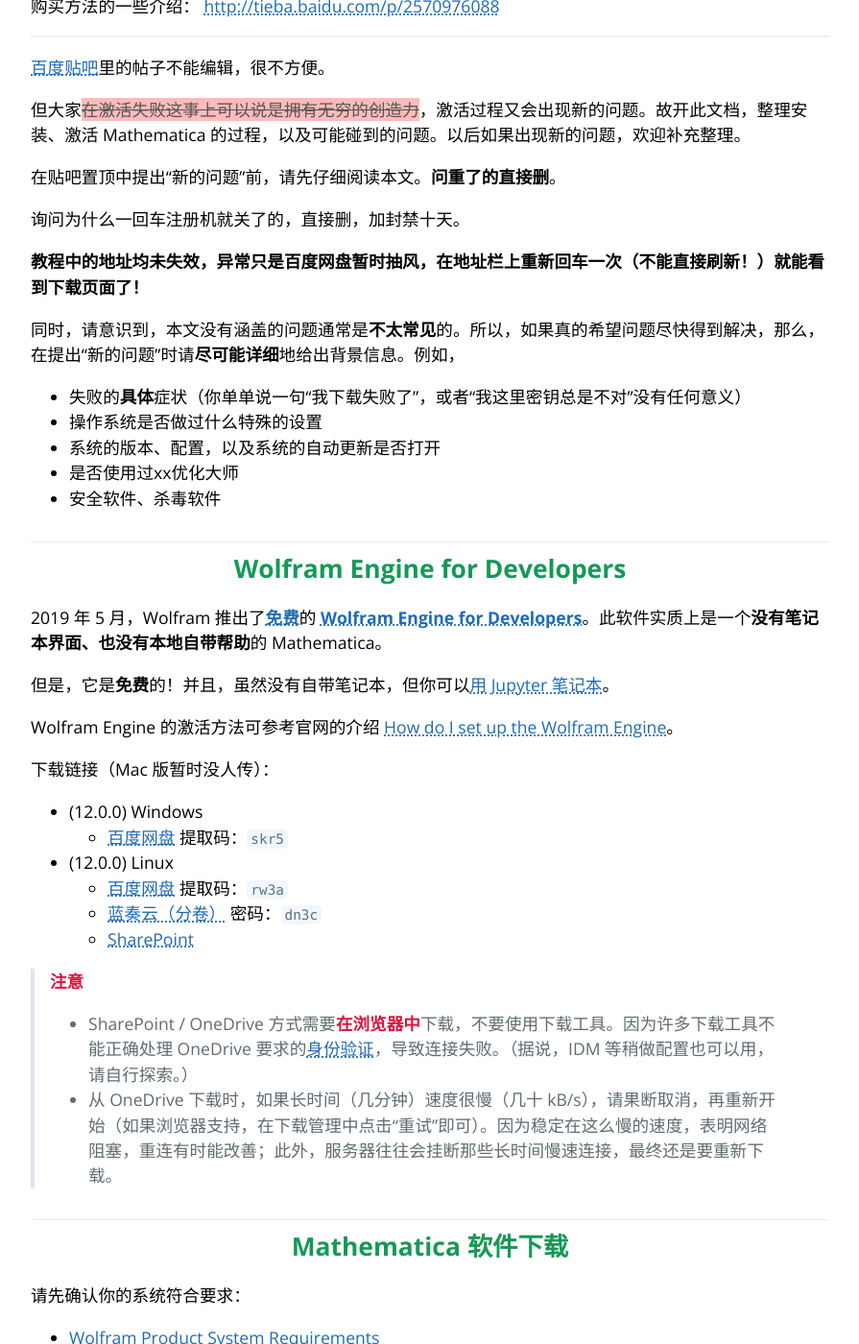
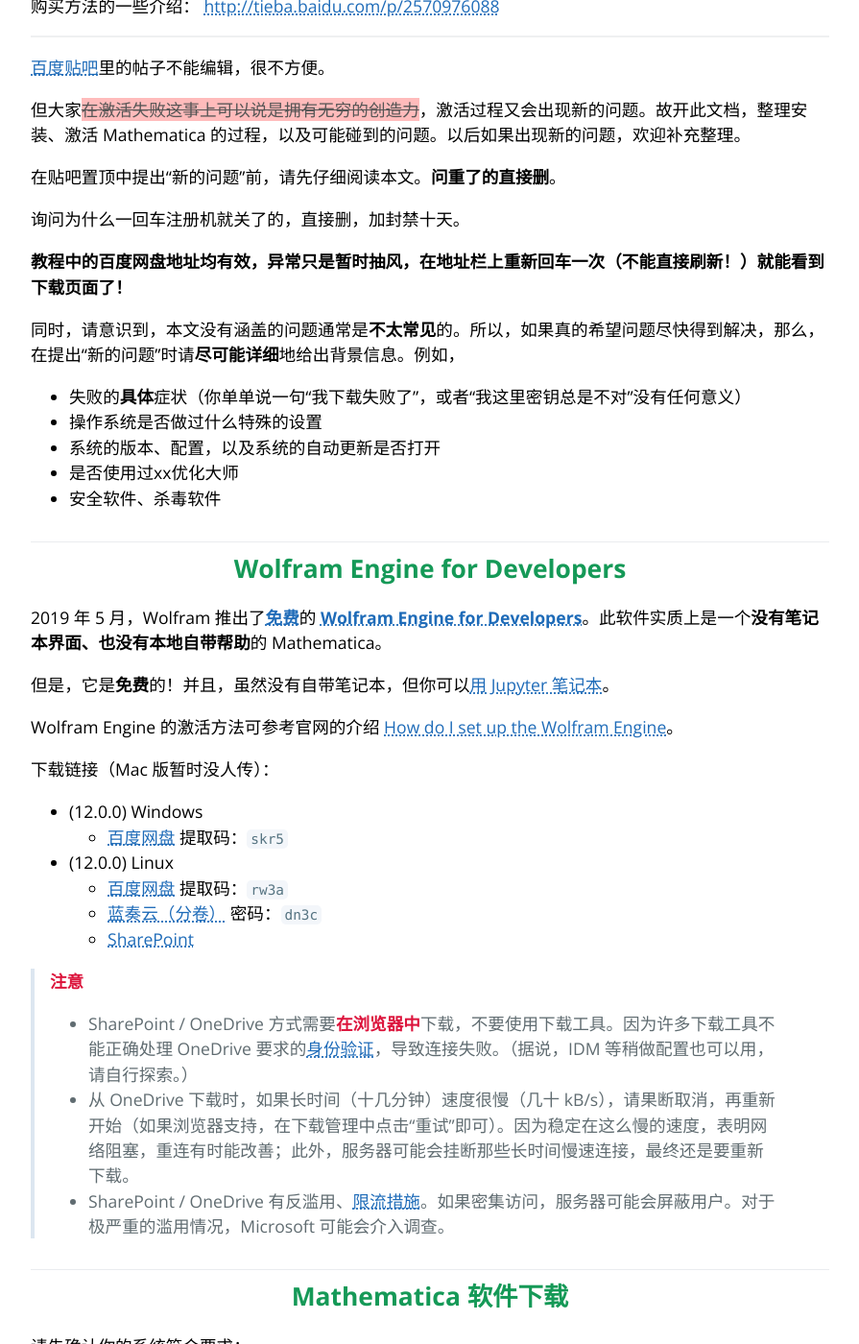
Before and after one commit to TieBaMma/InstallTutorial, a Jekyll site: the page built from index.md, in a window 1280 px wide and 1400 px high, scrolled down 682 px. Shown: the whole window at 96% size, without its empty margins (192-1087 px from the left). Built offline with Jekyll 4.4.1, drawn with Linux system fonts in a browser that asks for light colours; some of the changed text lies outside the part shown.

Commit message:
🎨 Polish words (article)

```diff
--- a/index.md
+++ b/index.md
@@ -23,7 +23,7 @@
 
 询问为什么一回车注册机就关了的，直接删，加封禁十天。
 
-**教程中的地址均未失效，异常只是百度网盘暂时抽风，在地址栏上重新回车一次（不能直接刷新！）就能看到下载页面了！**
+**教程中的百度网盘地址均有效，异常只是暂时抽风，在地址栏上重新回车一次（不能直接刷新！）就能看到下载页面了！**
 
 同时，请意识到，本文没有涵盖的问题通常是**不太常见**的。所以，如果真的希望问题尽快得到解决，那么，在提出“新的问题”时请**尽可能详细**地给出背景信息。例如，
 
@@ -54,7 +54,8 @@
 > **注意**
 >
 > * SharePoint / OneDrive 方式需要**在浏览器中**下载，不要使用下载工具。因为许多下载工具不能正确处理 OneDrive 要求的[身份验证](https://docs.microsoft.com/en-us/sharepoint/authentication)，导致连接失败。（据说，IDM 等稍做配置也可以用，请自行探索。）
-> * 从 OneDrive 下载时，如果长时间（几分钟）速度很慢（几十 kB/s），请果断取消，再重新开始（如果浏览器支持，在下载管理中点击“重试”即可）。因为稳定在这么慢的速度，表明网络阻塞，重连有时能改善；此外，服务器往往会挂断那些长时间慢速连接，最终还是要重新下载。
+> * 从 OneDrive 下载时，如果长时间（十几分钟）速度很慢（几十 kB/s），请果断取消，再重新开始（如果浏览器支持，在下载管理中点击“重试”即可）。因为稳定在这么慢的速度，表明网络阻塞，重连有时能改善；此外，服务器可能会挂断那些长时间慢速连接，最终还是要重新下载。
+> * SharePoint / OneDrive 有反滥用、[限流措施](https://docs.microsoft.com/en-us/sharepoint/dev/general-development/how-to-avoid-getting-throttled-or-blocked-in-sharepoint-online)。如果密集访问，服务器可能会屏蔽用户。对于极严重的滥用情况，Microsoft 可能会介入调查。
 
 ## Mathematica 软件下载
 
@@ -89,7 +90,7 @@
 
 **正版用户**可以尝试向经销商或 Wolfram 客服人员索要直接下载链接。
 
-**以下地址均未失效，异常只是百度网盘暂时抽风，在地址栏上重新回车一次（不能直接刷新！）就能看到下载页面了！**
+**以下百度网盘地址均有效，异常只是暂时抽风，在地址栏上重新回车一次（不能直接刷新！）就能看到下载页面了！**
 
 > **注意**
 >
@@ -313,7 +314,7 @@
 
 **Windows 10 自带的安全软件 (Windows Defender) 会将版本 10 以上版本的注册机直接删掉。解压前，请打开 [Windows Defender 设置](https://support.microsoft.com/help/4012987)，将解压路径从查杀路径里[排除出去 (Exclusions)](https://support.microsoft.com/help/4028485)，或者[暂停 Real-time protection](https://support.microsoft.com/help/4027187)。**
 
-**以下地址均未失效，异常只是百度网盘暂时抽风，在地址栏上重新回车一次（不能直接刷新！）就能看到下载页面了！**
+**以下百度网盘地址均有效，异常只是暂时抽风，在地址栏上重新回车一次（不能直接刷新！）就能看到下载页面了！**
 
 注册机主要有 3 种形式：
 
@@ -512,9 +513,9 @@
 
 ## 安装激活 Mathematica 时可能碰到的问题
 
-### 【Q1】为何安装 Mathematica 时，没有弹出激活界面
+### 【Q1】为何首次启动 Mathematica 时，没有弹出激活界面
 
-【A1】如果之前安装过 Mathematica，且电脑又没有重装过。那么，再次安装 Mathematica 时，不会弹出激活界面。因为 Mathematica 卸载后，激活文件 `mathpass` 默认保留，不会自动删除。
+【A1】如果之前安装过 Mathematica，且电脑又没有重装过。那么，再次安装 Mathematica 时，可能不会弹出激活界面。因为 Mathematica 卸载后，激活文件 `mathpass` 默认保留，不会自动删除。
 
 如果之前是成功激活的，比如，之前成功激活了 Mathematica 8，然后卸载 Mathematica 8，安装 Mathematica 9，那么，这时 Mathematica 9 不会弹出激活界面，而实际上 Mathematica 9 已经激活了。
 
@@ -706,7 +708,7 @@
 
 ### 【Q11】Windows XP 32 位 最多能支持 Mathematica 多高的版本
 
-【A11】版本 9
+【A11】版本 9。
 
 * [Mathematica 9 system requirements - Wolfram Support](https://support.wolfram.com/12432)
 * [Mathematica 10.0–10.3 system requirements - Wolfram Support](https://support.wolfram.com/23176)
```
Also changed, not shown: other parts of index.md (+15 -14 lines).
